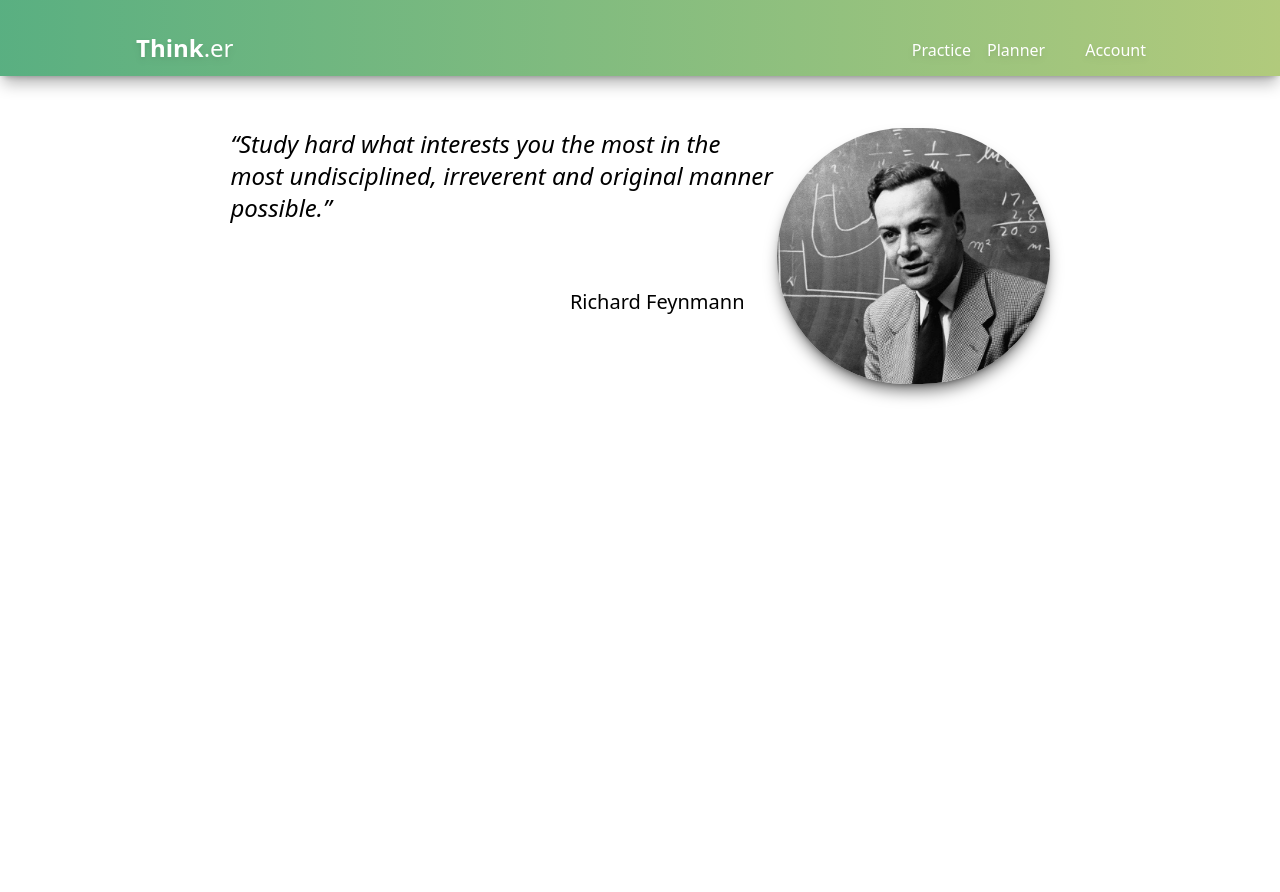
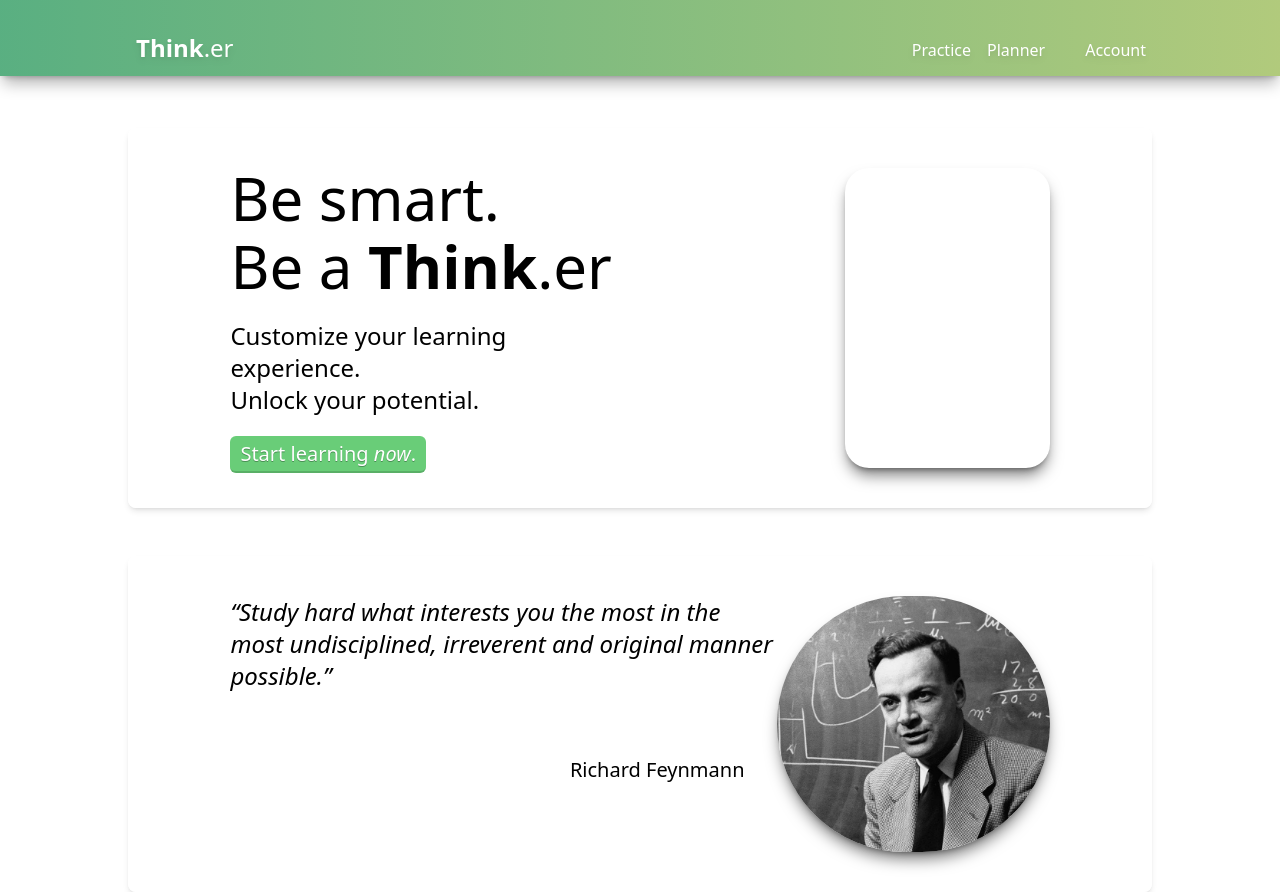
Before and after one commit to ratasorin/unihack, a React (Vite) app in the folder client/: page / in a window 1280 px wide. Before the commit the page ends 800 px from the top, so only its background shows below. Built offline with nearby package versions, Linux system fonts and the light colour scheme; some icons are missing.

Commit message:
Updated homepage

```diff
--- a/client/src/pages/HomePage.jsx
+++ b/client/src/pages/HomePage.jsx
@@ -1,29 +1,58 @@
 /**************************
  * IMPORTS
  ***************************/
+
+import { Link } from "react-router-dom";
 
 /**************************
  * CONFIG
  ***************************/
 const HomePage = () => {
 	return (
-    <main className="mt-12 flex flex-col flex-wrap justify-center items-center">
-      {/* FEYNMANN */}
+		<>
+			<main className="mt-12 flex flex-col flex-wrap rounded-lg shadow-md bg-white-alpha-80 backdrop-blur-sm py-10 justify-center items-center">
+				<div className="w-4/5 flex flex-row flex-nowrap ">
+					<div className="w-2/3 flex flex-col gap-6">
+						<div>
+							<h1 className="text-6xl mb-2">Be smart.</h1>
+							<h1 className="text-6xl">
+								Be a <strong>Think</strong>.er
+							</h1>
+						</div>
+						<p className="text-2xl">
+							Customize your learning experience. <br />
+							Unlock your potential.
+						</p>
+						<div>
+							<Link
+								to="/practice"
+								className="btn btn-green text-xl"
+							>
+								Start learning <i>now</i>.
+							</Link>
+						</div>
+					</div>
+					<div className="w-1/3"></div>
+					<div className="w-1/3 bg-thinker shadow-lg shadow-black-alpha-50 bg-cover bg-no-repeat rounded-3xl bg-center"></div>
+				</div>
+			</main>
+			<main className="mt-12 flex flex-col flex-wrap rounded-lg shadow-md bg-white-alpha-80 backdrop-blur-sm py-10 justify-center items-center">
 				<div className="w-4/5 h-64 flex flex-row flex-nowrap ">
-        {/* Feynmann description */}
 					<div className="w-2/3">
 						<h1 className="italic text-2xl">
-            “Study hard what interests you the most in the most undisciplined,
-            irreverent and original manner possible.”
+							“Study hard what interests you the most in the most
+							undisciplined, irreverent and original manner
+							possible.”
 						</h1>
 
-          <p className="text-right text-xl mr-8 mt-16">Richard Feynmann</p>
+						<p className="text-right text-xl mr-8 mt-16">
+							Richard Feynmann
+						</p>
 					</div>
-
-        {/* Feynmann image */}
 					<div className="w-1/3 bg-feynmann shadow-lg shadow-black-alpha-50 bg-cover bg-no-repeat rounded-full bg-center"></div>
 				</div>
 			</main>
+		</>
 	);
 };
 
```
Lines whose indentation alone changed are shown as unchanged.
